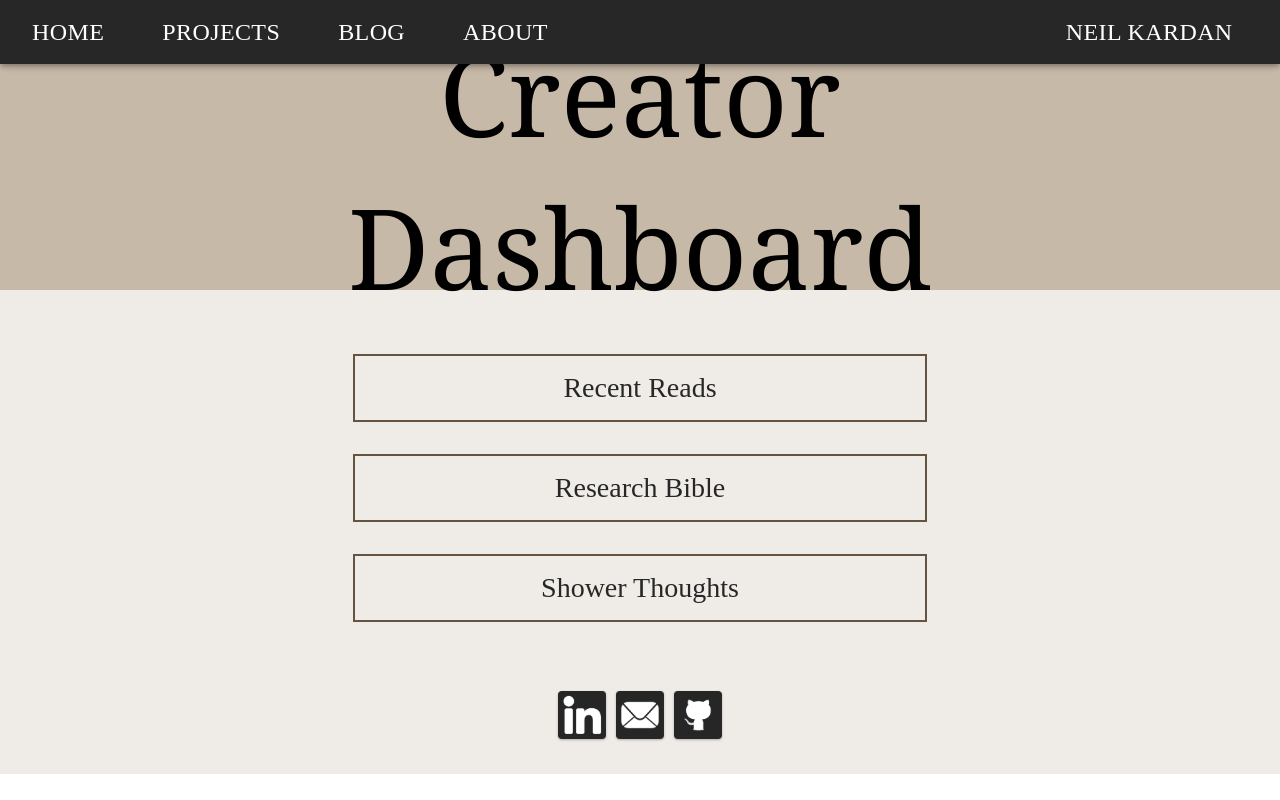
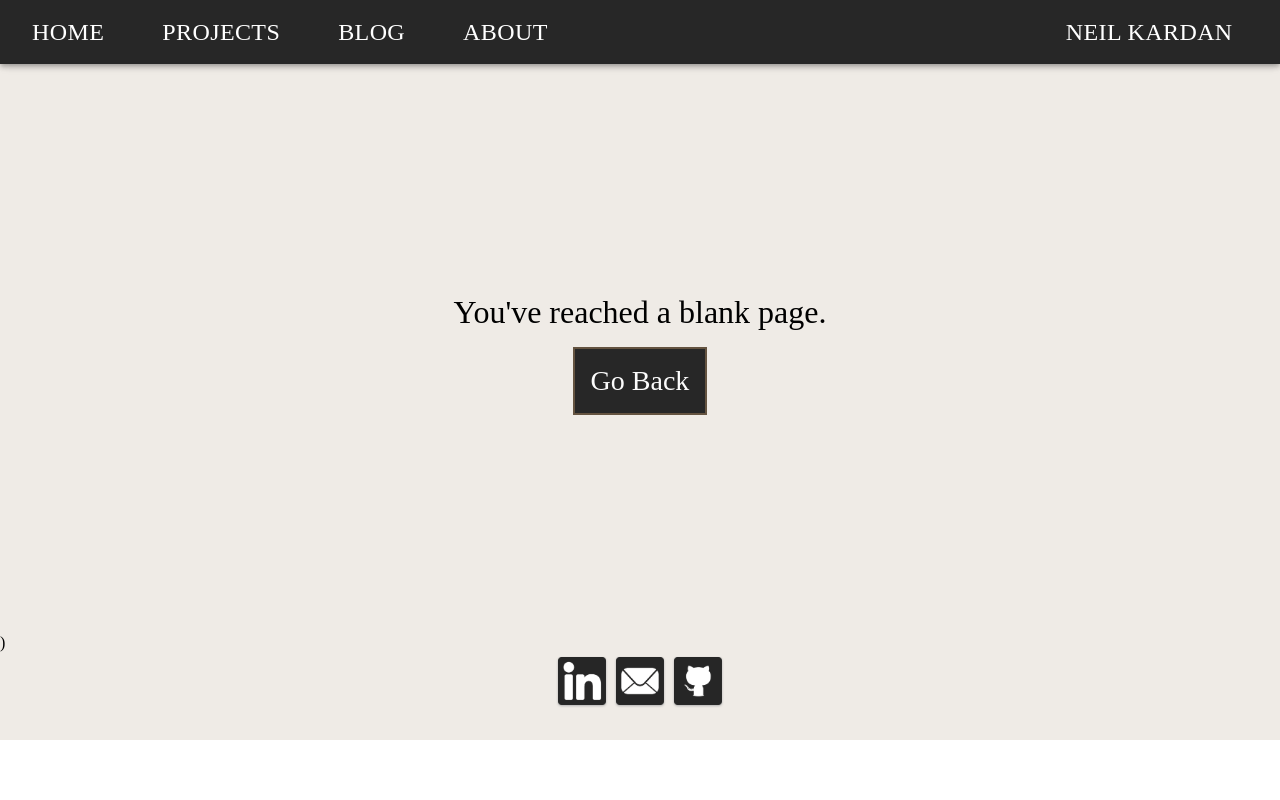
Before and after one commit to neilkrdn/neilkrd-web-2021, a React (Create React App) app: page /dashboard in a window 1280 px wide. Built offline with nearby package versions, Linux system fonts and the light colour scheme; a web font is replaced by a local one.

Commit message:
Authentication, login page, login required for dashboard/creation, now accessible on any browser. Added recentreads icon as well.

```diff
--- /dev/null
+++ b/src/Components/BlankPage.css
@@ -0,0 +1,25 @@
+.BlankPage
+{
+    margin-top: 3.125rem;
+    background-color: #EFEBE6;
+}
+
+.BlankPage .Empty
+{
+    height: 32.5rem;
+    width: 80%;
+    margin: auto;
+    display: flex;
+    justify-content: center;
+    align-content: center;
+    flex-direction: column;
+    text-align: center;
+    font-size: 2rem;
+    padding: 2rem;
+}
+.BlankPage .Empty button
+{
+    padding: 1rem;
+    border-radius: 0;
+    margin-top: 1rem;
+}
--- /dev/null
+++ b/src/Components/BlankPage.js
@@ -0,0 +1,28 @@
+import {HashLink as Link} from 'react-router-hash-link';
+import Header from './Header.js'
+import Footer from './Footer.js'
+import './BlankPage.css'
+import { Component } from 'react';
+
+class BlankPage extends Component
+{
+    constructor()
+    {
+        super();
+    }
+    render() {
+        return(
+            <div className="BlankPage">
+                <Header/>
+                <div className="Empty">
+                    You've reached a blank page.
+
+                    <Link to="/"><button className="buttons">Go Back</button></Link>
+                </div>)
+                <Footer/>
+            </div>
+        )
+    }
+}
+
+export default BlankPage;
--- a/src/Pages/BlogPage.css
+++ b/src/Pages/BlogPage.css
@@ -11,7 +11,15 @@
     background-color: #EFEBE6;
 }
 
-
+.BlogPage .recentreads
+{
+    max-width: 100%;
+    width: auto;
+    max-height: 80%;
+    height: auto;
+    margin: auto;
+    filter: drop-shadow(0px 2px 2px #272727)
+}
 .BlogPage .posts
 {
     padding-top: 5em;
@@ -32,6 +40,7 @@
 
 .BlogPage .title
 {
+    overflow: hidden;
     margin: 0 auto;
     text-align: center;
     display: flex;
--- a/src/Pages/BlogPage.js
+++ b/src/Pages/BlogPage.js
@@ -128,10 +128,10 @@ class BlogPage extends Component
         <Header/>
         <div className="box">
           <div className="title" >
-              Recent Reads
+            <img className="recentreads" src={require('../Assets/ProjectIcons/recentreads.png')} alt="recentreads logo"/>
           </div>
         </div>
-        <BlogNav className="blogNav"/>
+        {/*<BlogNav className="blogNav"/>*/}
         <div id="top"></div>
         <div className="postBox" >
 
--- a/src/Pages/Dashboard/BlogPostCreation.js
+++ b/src/Pages/Dashboard/BlogPostCreation.js
@@ -6,6 +6,8 @@ import Header from '../../Components/Header.js';
 import React, { Component } from 'react';
 import Footer from '../../Components/Footer.js';
 import {HashLink as Link} from 'react-router-hash-link'
+import {getAuth} from "firebase/auth";
+import BlankPage from "../../Components/BlankPage.js"
 
 class BlogPostCreation extends Component
 {
@@ -59,6 +61,17 @@ class BlogPostCreation extends Component
         )
     }
     render() {
+        const auth = getAuth();
+        console.log(auth);
+        if (auth.currentUser == null)
+        {
+            console.log("not signed in")
+            return <BlankPage/>
+        }
+        else if (auth.currentUser.email != ("neilkardan@gmail.com"))
+        {
+            return <BlankPage/>
+        }
         return (
             <div className="Creation">
                 <Header />
--- a/src/Pages/Dashboard/Dashboard.css
+++ b/src/Pages/Dashboard/Dashboard.css
@@ -49,11 +49,12 @@
 
 .Dashboard .buttons
 {
-    width: 80%;
+    width: 50%;
     margin: 0 auto;
-    border-radius: 0;
+    border-radius: 30rem;
     margin-top: 2rem;
     margin-bottom: 2rem;
-    background-color: #EFEBE6;
+    background-color: #FCFCFC;
+    filter: drop-shadow(2px 2px 2px #272727);
     color: #272727;
 }
--- a/src/Pages/Dashboard/Dashboard.js
+++ b/src/Pages/Dashboard/Dashboard.js
@@ -3,6 +3,10 @@ import Header from '../../Components/Header.js'
 import Footer from '../../Components/Footer.js'
 import './Dashboard.css'
 import {HashLink as Link} from 'react-router-hash-link';
+import { getAuth, signInWithEmailAndPassword, signOut } from "firebase/auth";
+import {Routes, Route} from 'react-router-dom';
+import BlankPage from '../../Components/BlankPage.js'
+
 class Dashboard extends Component
 {
     constructor()
@@ -10,6 +14,17 @@ class Dashboard extends Component
         super();
     }
     render() {
+        const auth = getAuth();
+        console.log(auth);
+        if (auth.currentUser == null)
+        {
+            console.log("not signed in")
+            return <BlankPage/>
+        }
+        else if (auth.currentUser.email != ("neilkardan@gmail.com"))
+        {
+            return <BlankPage/>
+        }
         return (
             <div className="Dashboard">
                 <Header/>
--- a/src/Pages/Login.js
+++ b/src/Pages/Login.js
@@ -1,10 +1,12 @@
 import { Component } from 'react';
 import './Login.css'
+import React from "react";
+import ReactDOM from "react-dom";
 import Header from '../Components/Header.js'
 import Footer from '../Components/Footer.js'
 import {HashLink as Link} from "react-router-hash-link"
-
-import { getAuth, signInWithEmailAndPassword } from "firebase/auth";
+import { getAuth, signInWithEmailAndPassword, signOut } from "firebase/auth";
+import { BrowserRouter, Route } from 'react-router-dom';
 
 class Login extends Component
 {
@@ -14,14 +16,24 @@ class Login extends Component
         this.state =
         {
             email: '',
-            password: ''
+            password: '',
+            loggedIn: false
         }
         this.handleChange = this.handleChange.bind(this);
+        this.handleSubmit = this.handleSubmit.bind(this);
+        this.signIn = this.signIn.bind(this);
     }
-
-    handleSubmit()
+    renderDashboardButton = () => {
+        if (this.state.loggedIn)
+        {
+            console.log("dashboard button");
+            return
+        }
+    }
+    handleSubmit(e)
     {
-        this.signIn(this.state.email, this.state.password)
+        e.preventDefault();
+        this.signIn(this.state.email, this.state.password);
     }
 
     handleChange(e)
@@ -33,19 +45,33 @@ class Login extends Component
 
     signIn(email, password) {
         const auth = getAuth();
+        signOut(auth).then(() =>
+        {
+            console.log("signed out")
+            this.setState({ loggedIn: false })
+        })
+        .catch((error) =>
+        {
+            console.log(error);
+        })
         signInWithEmailAndPassword(auth, email, password)
         .then((userCredential) => {
             // Signed in
             const user = userCredential.user;
-            console.log("successfully signed in")
-            return true;
-            // ...
+            if (auth.currentUser.email == ("neilkardan@gmail.com"))
+            {
+                console.log(auth)
+                this.setState
+                ({
+                    loggedIn: true
+                })
+                this.renderDashboardButton();
+            }
         })
         .catch((error) => {
             const errorCode = error.code;
             const errorMessage = error.message;
             console.log(errorCode);
-            return false;
         });
     }
 
@@ -57,18 +83,20 @@ class Login extends Component
                 <div className="message">
                     <p>Hey! Are you Neil Kardan?</p>
                     <p>Prove it! Sign in here.</p>
-
+                    <form onSubmit={this.handleSubmit}>
                     <input
                             type="text"
                             name="email"
                             placeholder="Email..."
                             onChange={this.handleChange}
+                            value={this.state.email}
                     />
                     <input
                             type="password"
                             name="password"
                             placeholder="Password..."
                             onChange={this.handleChange}
+                            value={this.state.password}
                         />
 
                     <div className="buttons">
@@ -77,10 +105,17 @@ class Login extends Component
                                     Home
                             </button>
                         </Link>
-                        <button className="continue" onClick={this.handleSubmit()}>
+                        <button type="submit" className="continue">
                             Continue
                         </button>
+                        {this.renderDashboardButton}
                     </div>
+                    </form>
+                {(this.state.loggedIn === true) &&
+                <button>
+                    <Link to="/dashboard">Dashboard</Link>
+                    </button>
+                }
 
                 </div>
                 </div>
--- a/src/index.js
+++ b/src/index.js
@@ -24,7 +24,7 @@ ReactDOM.render(
         <Route path="/blog/showerthoughts" element={<ShowerThoughts/>}/>
         <Route path="/blog/researchbible" element={<ResearchBible/>}/>
         <Route path="/login" element={<Login/>}/>
-        <Route path="/dashboard" element={<Dashboard/>}/>
+        <Route path="/dashboard/*" element={<Dashboard/>}/>
         <Route path="/dashboard/create/recentreads" element={<BlogPostCreation/>}/>
 
       </Routes>
```
